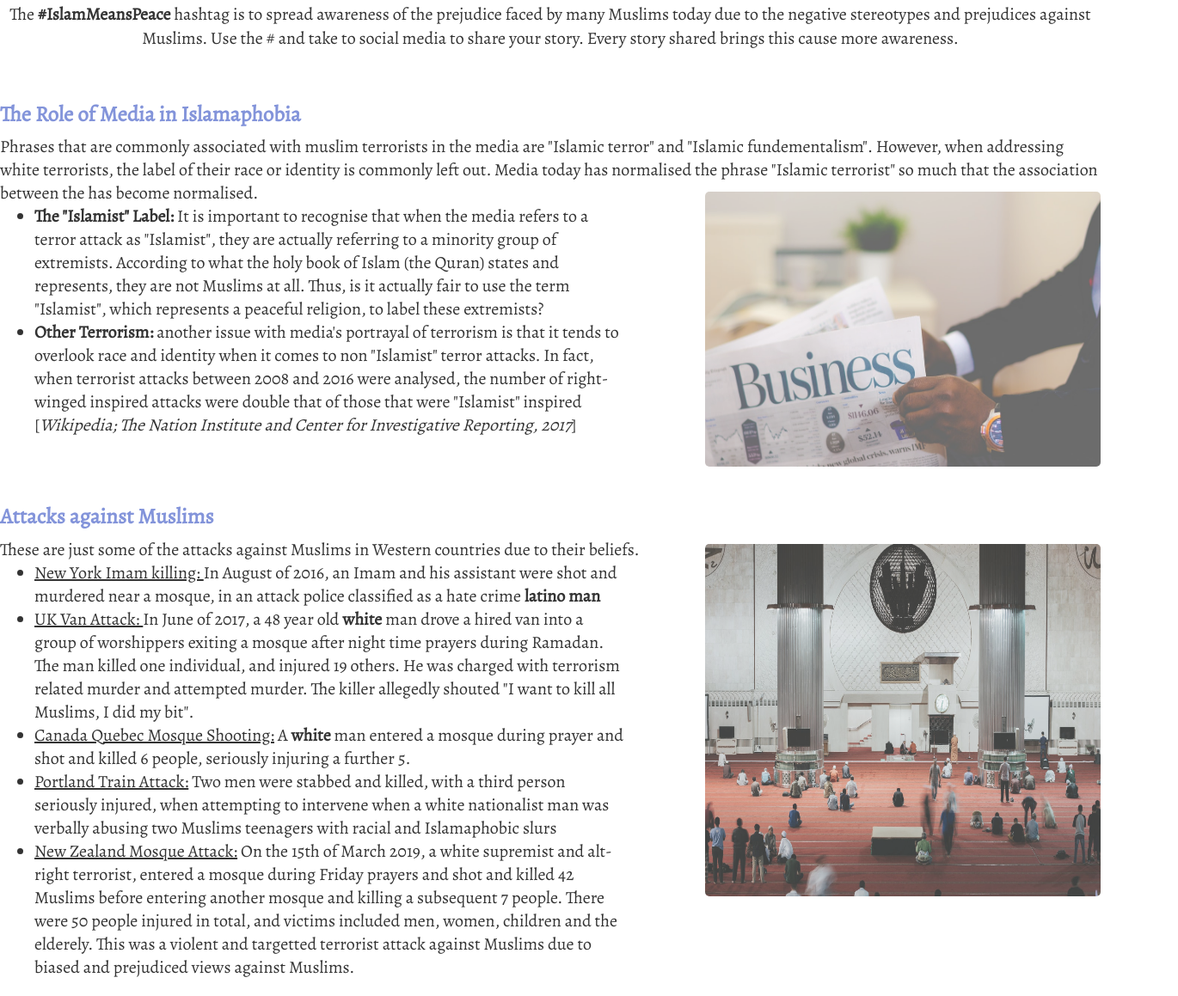
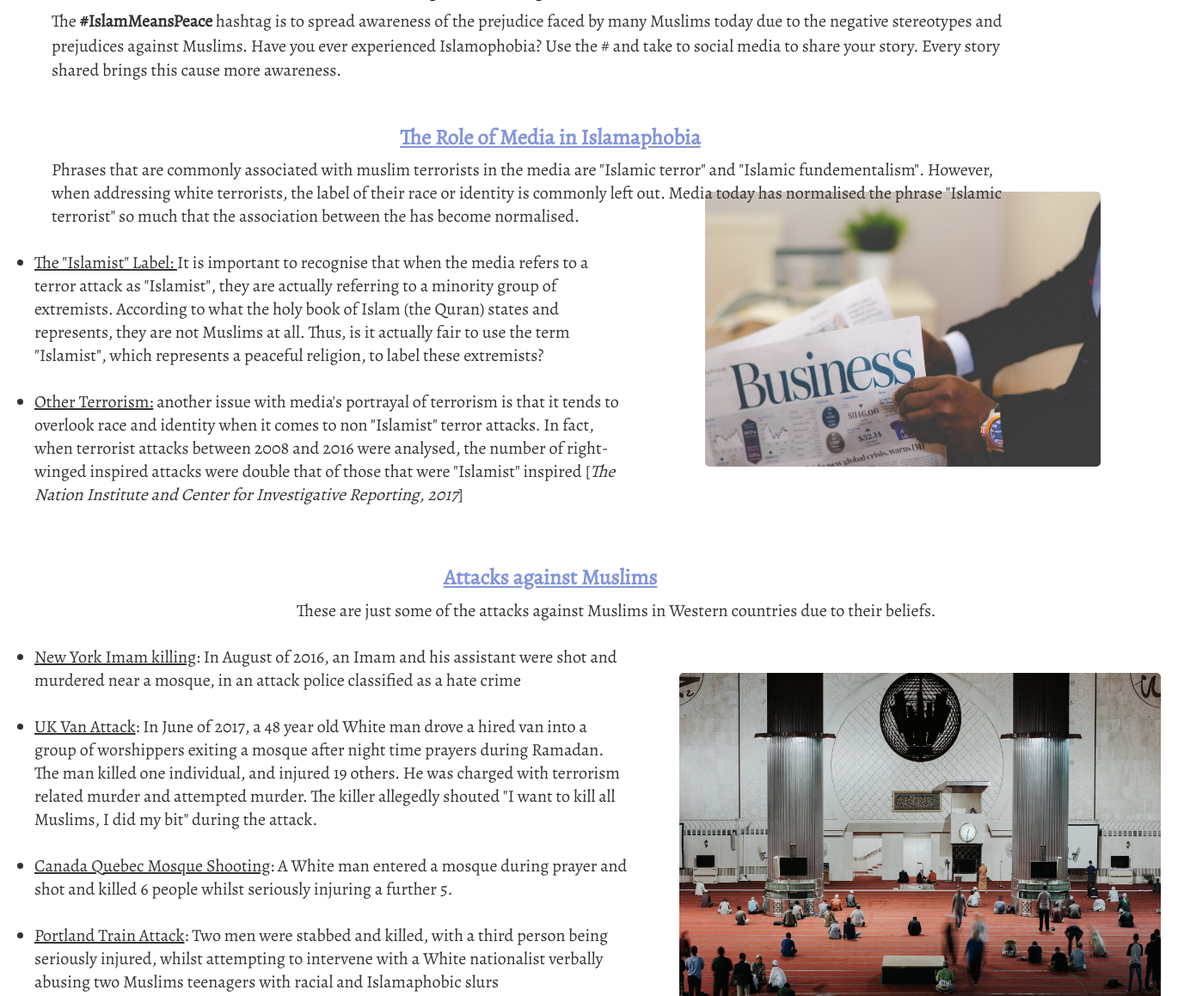
Before and after one commit to yasminanshoor/Islam-Means-Peace, a plain HTML site: page about.html in a window 1280 px wide. Shown: the part 587-1746 px from the top of the page at 86% size, 1370 px wide, since content can reach past the window. Drawn offline with nearby package versions, Linux system fonts and the light colour scheme; a script that the page names is missing.

Commit message:
moved stuff on about
centered paragraphs a bit more, added a reference, changed opacity

```diff
--- a/about.html
+++ b/about.html
@@ -52,7 +52,7 @@
 
         <h2>Using the hashtag #IslamMeansPeace</h2>
         <p>The <b>#IslamMeansPeace</b> hashtag is to spread awareness of the prejudice faced by many Muslims today
-          due to the negative stereotypes and prejudices against Muslims. Use the # and take to social media
+          due to the negative stereotypes and prejudices against Muslims. Have you ever experienced Islamophobia? Use the # and take to social media
           to share your story. Every story shared brings this cause more awareness. </p><br><br>
 
 
@@ -63,43 +63,47 @@
           and "Islamic fundementalism".
           However, when addressing white terrorists, the label of their race or identity is commonly left out.
           Media today has normalised the phrase "Islamic terrorist" so much that the association between the
-          has become normalised.
+          has become normalised.<br><br></h5>
           <ul>
-            <li> <b>The "Islamist" Label: </b> It is important to recognise that when the media refers to a
+            <li> <u>The "Islamist" Label: </u> It is important to recognise that when the media refers to a
             terror attack as "Islamist", they are actually referring to a minority group of extremists.
             According to what the holy book of Islam (the Quran) states and represents, they are not Muslims
             at all. Thus, is it actually fair to use the term "Islamist", which represents a peaceful religion,
-            to label these extremists? </li>
-            <li> <b>Other Terrorism:</b> another issue with media's portrayal of terrorism is that it tends to
+            to label these extremists? </li><br>
+            <li> <u>Other Terrorism:</u> another issue with media's portrayal of terrorism is that it tends to
             overlook race and identity when it comes to non "Islamist" terror attacks. In fact, when terrorist
             attacks between 2008 and 2016 were analysed, the number of right-winged inspired attacks were double
-            that of those that were "Islamist" inspired [<i>Wikipedia; The Nation Institute and Center for
+            that of those that were "Islamist" inspired [<i>The Nation Institute and Center for
             Investigative Reporting, 2017</i>]
           </ul>
-        </h5><br><br><br>
+        <br><br><br>
 
         <h4> Attacks against Muslims </h4>
         <img src="images/muslims.jpeg" alt="muslims"></img>
-        <h5>These are just some of the attacks against Muslims in Western countries due to their beliefs.
+        <h5>&nbsp&nbsp&nbsp&nbsp&nbsp&nbsp&nbsp&nbsp&nbsp&nbsp&nbsp&nbsp&nbsp&nbsp&nbsp&nbsp&nbsp&nbsp&nbsp&nbsp&nbsp
+          &nbsp&nbsp&nbsp&nbsp&nbsp&nbsp&nbsp&nbsp&nbsp&nbsp&nbsp&nbsp&nbsp&nbsp&nbsp&nbsp&nbsp&nbsp&nbsp&nbsp&nbsp&nbsp
+          &nbsp&nbsp&nbsp&nbsp&nbsp&nbsp&nbsp&nbsp&nbsp&nbsp&nbsp&nbsp&nbsp&nbsp&nbsp&nbsp&nbsp&nbsp&nbsp&nbsp&nbsp&nbsp
+          &nbsp&nbsp&nbsp
+          These are just some of the attacks against Muslims in Western countries due to their beliefs. <br><br></h5>
           <ul>
-            <li><u> New York Imam killing: </u> In August of 2016, an Imam and his assistant were shot and murdered near
-              a mosque, in an attack police classified as a hate crime <b>latino man</b> </li>
-            <li> <u> UK Van Attack: </u> In June of 2017, a 48 year old <b>white</b> man drove a hired van into a group of
+            <li><u> New York Imam killing</u>: In August of 2016, an Imam and his assistant were shot and murdered near
+              a mosque, in an attack police classified as a hate crime </li><br>
+            <li> <u> UK Van Attack</u>: In June of 2017, a 48 year old White man drove a hired van into a group of
               worshippers exiting a mosque after night time prayers during Ramadan. The man killed one individual, and
               injured 19 others. He was charged with terrorism related murder and attempted murder. The killer allegedly
-              shouted "I want to kill all Muslims, I did my bit".
-            <li> <u>Canada Quebec Mosque Shooting:</u> A <b>white</b> man entered a mosque during prayer and shot and killed
-              6 people, seriously injuring a further 5.</li>
-            <li> <u>Portland Train Attack:</u> Two men were stabbed and killed, with a third person seriously injured,
-              when attempting to intervene when a white nationalist man was verbally abusing two Muslims teenagers with racial
-              and Islamaphobic slurs </li>
-            <li><u>New Zealand Mosque Attack:</u> On the 15th of March 2019, a white supremist and alt-right
-              terrorist, entered a mosque during Friday prayers and shot and killed 42 Muslims before entering another mosque
+              shouted "I want to kill all Muslims, I did my bit" during the attack. </li><br>
+            <li> <u>Canada Quebec Mosque Shooting</u>: A White man entered a mosque during prayer and shot and killed
+              6 people whilst seriously injuring a further 5.</li><br>
+            <li> <u>Portland Train Attack</u>: Two men were stabbed and killed, with a third person being seriously injured,
+              whilst attempting to intervene with a White nationalist verbally abusing two Muslims teenagers with racial
+              and Islamaphobic slurs </li><br>
+            <li><u>New Zealand Mosque Attack</u>: Most recently, on the 15th of March 2019, a White supremist and alt-right
+              terrorist entered a mosque during Friday prayers and shot and killed 42 Muslims before entering another mosque
               and killing a subsequent 7 people. There were 50 people injured in total, and victims included men, women,
-              children and the elderely. This was a violent and targetted terrorist attack against Muslims due to biased
-              and prejudiced views against Muslims. </li>
-          </ul><br>
-          These attacks are just a small number of the violent attacks against Muslims, simply for being Muslim. This sheds
+              children and elderly individuals. This was a violent and targetted terrorist attack against Muslims due to the biased
+              and prejudiced views he possessed against Muslims. </li><br>
+          </ul>
+          <h6>These attacks are just a small number of the violent attacks against Muslims, simply for being Muslim. This sheds
           some light on the discrimination and hatred Muslims are phased with due to misconceptions and hatred for a peaceful
           religion. Many of these attacks were revenge attacks, especially the Islamaphobic attacks that followed the Manchester
           bombing that was carried out by an ISIS "Muslim" man. This was a horrific attack that killed several innocent people.
@@ -107,8 +111,8 @@
           many people who believe ISIS represents all Muslims, which is far from the truth. In fact, ISIS are responsible for
           slaughtering thousands of Muslims everyday in the middle east. This fact is consistently overlooked when these attackers
           are looking for a reason to hurt Muslims. It is important that these injustices are addressed, and this campaign aims to
-          do that by educating people of this.
-        </h5>
+          do that by educating people of this.<br><br>
+        </h6>
 
     </div>
   </body>
--- a/css/styles.css
+++ b/css/styles.css
@@ -3,14 +3,10 @@ body {
   text-align: center;
 }
 
-li, img, .button {
+li {
   transition: all 300ms;
   -webkit-transition: all 300ms;
   -o-transition: all 300ms;
-}
-
-#home {
-  background-color: #ffffff;
 }
 
 header {
@@ -149,7 +145,7 @@ header li {
   height: 360px;
   width: 500px;
   z-index: -1;
-  opacity: 0.75;
+  opacity: 1;
 }
 
 #about img:nth-of-type(2) {
@@ -157,12 +153,13 @@ header li {
   margin: 0 auto;
   padding: 20px;
   position: absolute;
-  left: 800px;
-  top: 1200px;
+  left: 770px;
+  top: 1350px;
   border-radius: 25px;
   height: 450px;
+  width: 600px;
   z-index: -1;
-  opacity: 0.75;
+  opacity: 1;
 }
 
 #about h2 {
@@ -177,6 +174,9 @@ header li {
 #about p {
   font-size: 20px;
   font-family: "Alegreya";
+  max-width: 100%;
+  margin: auto 80px auto 60px;
+  text-align:left;
 
 }
 
@@ -207,7 +207,8 @@ header li {
   font-weight: bold;
   font-size: 25px;
   font-family: "Alegreya";
-  text-align: left;
+  text-align: center;
+  text-decoration: underline;
 }
 
 #about h5{
@@ -215,13 +216,29 @@ header li {
   font-family: "alegreya";
   text-align: left;
   line-height: 27px;
+  max-width: 100%;
+  margin: auto 80px auto 60px;
+  text-align:left;
+}
 
+#about h6{
+  font-size: 20px;
+  font-family: "alegreya";
+  text-align: left;
+  line-height: 27px;
+  max-width: 100%;
+  margin: auto 20px auto 100px;
+  text-align:left;
 }
 
 #about ul {
   max-width: 57%;
   margin: auto 500px auto 0px;
   text-align:left;
+  font-size: 20px;
+  font-family: "alegreya";
+  text-align: left;
+  line-height: 27px;
 }
 /* REFERENCES******************************/
 
@@ -236,8 +253,8 @@ header li {
 #references ul {
   color: black;
   font-family: "Alegreya";
-  max-width:100%;
-  margin: auto 430px auto 0px;
+  max-width: 100%;
+  margin: auto 350px auto 0px;
   text-align:left;
   font-size: 20px;
   line-height: 40px;
```
Also changed, not shown: references.html (+4 -3 lines).
